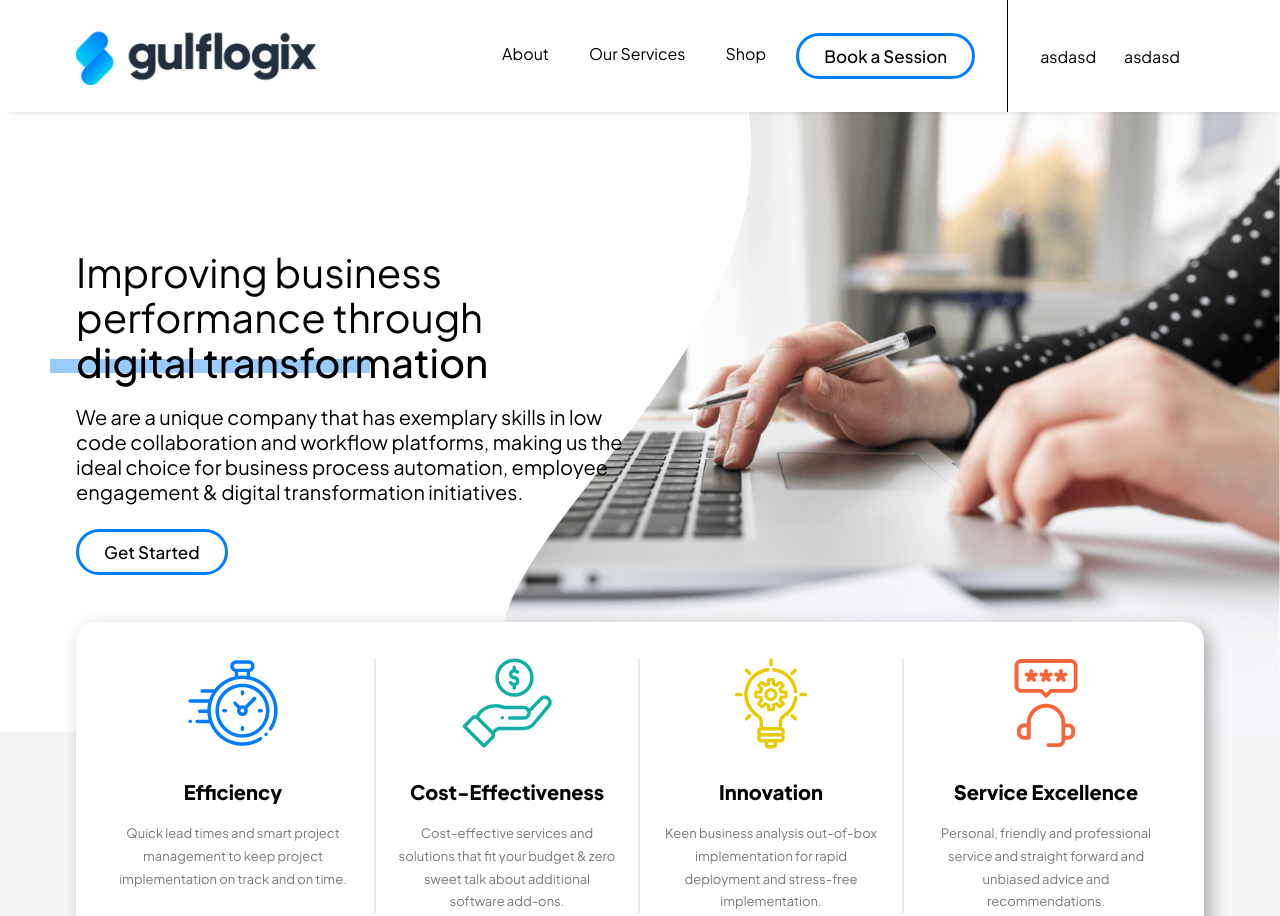
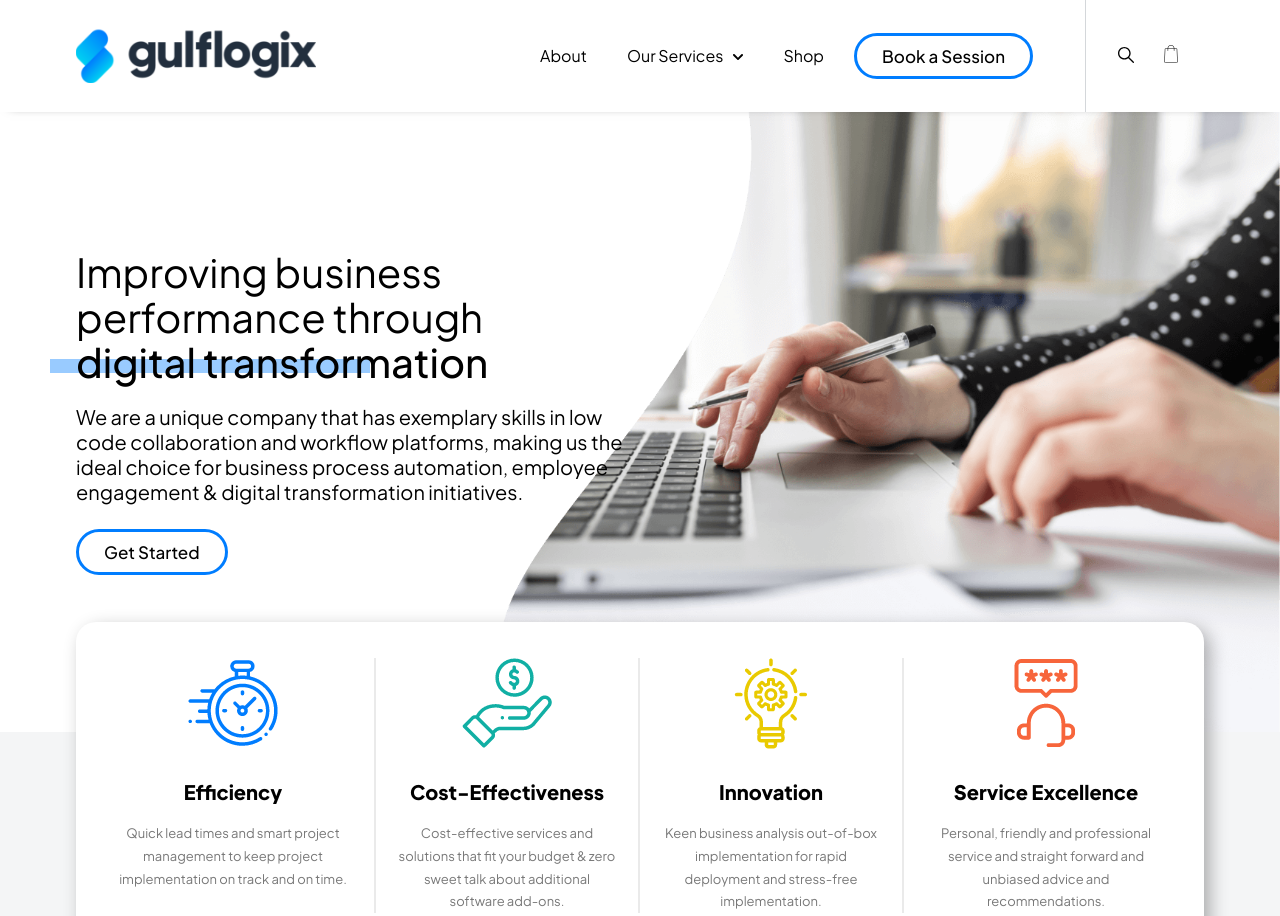
Before and after one commit to YashuaPervez/gulflofix, a Gatsby site: page / in a window 1280 px wide. Shown: the top 916 px of the page. Built offline with nearby package versions, Linux system fonts and the light colour scheme; Gatsby itself is replaced by a stand-in of ours.

Commit message:
Navbar UI improved

```diff
--- a/src/components/Layout/Navbar/IconList/index.jsx
+++ b/src/components/Layout/Navbar/IconList/index.jsx
@@ -1,13 +1,18 @@
 import React from "react";
 
 //
+import { Search, Bag } from "../../../icons";
 import "./index.scss";
 
 const IconList = () => {
   return (
-    <ul className="header-icon-list">
-      <li>asdasd</li>
-      <li>asdasd</li>
+    <ul className="header-icon-list hide-mobile">
+      <li>
+        <Search size={16} />
+      </li>
+      <li>
+        <Bag size={18} />
+      </li>
     </ul>
   );
 };
--- a/src/components/Layout/Navbar/IconList/index.scss
+++ b/src/components/Layout/Navbar/IconList/index.scss
@@ -1,13 +1,16 @@
+@import "../../../../styles/variables.scss";
+
 .header-icon-list {
   display: flex;
   list-style: none;
-  border-left: 1px solid black;
+  border-left: 1px solid rgba($color: $color-light, $alpha: 0.4);
   padding-left: 32px;
   margin-left: 32px;
   height: 112px;
   align-items: center;
 
   li {
+    cursor: pointer;
     &:not(:last-child) {
       margin-right: 28px;
     }
--- a/src/components/Layout/Navbar/Navigation/index.jsx
+++ b/src/components/Layout/Navbar/Navigation/index.jsx
@@ -5,23 +5,52 @@ import { Link } from "gatsby";
 import Button from "../../../UI/Button";
 
 //
+import { Bag, Search, DownArrow } from "../../../icons";
 import "./index.scss";
 
 const Navigation = () => {
   return (
     <nav className={`header-navigation `}>
       <ul>
-        <li>
+        <li className="nav-item">
           <Link to="/about-us">About</Link>
         </li>
-        <li>
-          <Link to="/our-services">Our Services</Link>
+        <li className="nav-item">
+          <Link to="/our-services">
+            <span className="text">Our Services</span>
+            <span className="end">
+              <DownArrow />
+            </span>
+          </Link>
+          <ul className="dropdown">
+            <h3 className="dropdown-title">Technology</h3>
+            <li className="dropdown-item">Office 365</li>
+            <li className="dropdown-item">Power Platform</li>
+            <li className="dropdown-item">SharePoint</li>
+            <h3 className="dropdown-title">Services</h3>
+            <li className="dropdown-item">Low Code Solution</li>
+            <li className="dropdown-item">Enablement & Traning Services</li>
+            <li className="dropdown-item">Implementation Services</li>
+          </ul>
         </li>
-        <li>
+        <li className="nav-item">
           <Link to="/">Shop</Link>
         </li>
-        <li>
+        <li className="nav-item hide-mobile">
           <Button>Book a Session</Button>
+        </li>
+        <li className="nav-item hide-desktop">
+          <Link to="/">Book a Session</Link>
+        </li>
+        <li className="nav-item hide-desktop">
+          <Link to="/">
+            <Search size={20} />
+          </Link>
+        </li>
+        <li className="nav-item hide-desktop">
+          <Link to="/">
+            <Bag size={20} />
+          </Link>
         </li>
       </ul>
     </nav>
--- a/src/components/Layout/Navbar/Navigation/index.scss
+++ b/src/components/Layout/Navbar/Navigation/index.scss
@@ -1,7 +1,11 @@
 @import "../../../../styles/variables.scss";
 
 .header-navigation {
-  flex: 1;
+  width: 100%;
+
+  @media (min-width: $desktop) {
+    flex: 1;
+  }
 
   ul {
     display: flex;
@@ -13,19 +17,36 @@
       flex-direction: row;
     }
 
-    li {
+    .nav-item {
+      @media (min-width: $desktop) {
+        height: 112px;
+        display: flex;
+        align-items: center;
+      }
+
       a {
         color: #000;
-        padding: 10px;
-        display: block;
+        display: flex;
+
+        @media (min-width: $desktop) {
+          line-height: 112px;
+          padding: 10px;
+        }
 
         &:hover {
           color: $color-p;
         }
+
+        .text {
+          flex: 1;
+        }
+        .end {
+          margin-left: 10px;
+        }
       }
 
       &:not(:last-child) {
-        margin-bottom: 10px;
+        margin-bottom: 16px;
         @media (min-width: $desktop) {
           margin-right: 20px;
           margin-bottom: 0px;
@@ -33,4 +54,37 @@
       }
     }
   }
+
+  .dropdown {
+    background-color: #fff;
+    border-top: 1px solid rgba($color: $color-light, $alpha: 0.4);
+    flex-direction: column;
+    align-items: flex-start;
+    position: absolute;
+    top: 112px;
+    width: 280px;
+    padding: 24px;
+    display: none;
+
+    .dropdown-title {
+      font-size: 20px;
+      font-weight: 500;
+      margin-bottom: 10px;
+    }
+
+    .dropdown-item {
+      font-size: 12px;
+      font-weight: 500;
+      margin-bottom: 6px;
+    }
+  }
+
+  .nav-item {
+    &:hover,
+    &:focus {
+      .dropdown {
+        display: flex;
+      }
+    }
+  }
 }
--- a/src/components/Layout/Navbar/index.jsx
+++ b/src/components/Layout/Navbar/index.jsx
@@ -1,4 +1,5 @@
 import React, { useState } from "react";
+import { Link } from "gatsby";
 
 // Components
 import Container from "../../UI/Container";
@@ -17,7 +18,9 @@ const Navbar = () => {
     <header className="navbar">
       <Container>
         <div className="navbar-content">
-          <img src={LogoImage} />
+          <Link to="/">
+            <img src={LogoImage} />
+          </Link>
           <div className={`collapse-able ${active ? "active" : ""}`}>
             <Navigation active={active} />
             <IconList />
--- a/src/components/Layout/Navbar/index.scss
+++ b/src/components/Layout/Navbar/index.scss
@@ -2,6 +2,7 @@
 
 .navbar {
   background-color: #fff;
+  position: relative;
 
   @media (min-width: $desktop) {
     box-shadow: 0 4px 10px -10px rgba(0, 0, 0, 0.6);
@@ -11,7 +12,6 @@
     height: 112px;
     display: flex;
     align-items: center;
-    position: relative;
 
     .collapse-able {
       display: flex;
@@ -30,10 +30,12 @@
       transition: 0.15s;
 
       &.active {
-        height: 0px;
-        opacity: 1;
-        visibility: visible;
-        height: 380px;
+        @media (max-width: #{$desktop - 1px}) {
+          height: 0px;
+          opacity: 1;
+          visibility: visible;
+          height: 300px;
+        }
       }
 
       @media (min-width: $desktop) {
--- /dev/null
+++ b/src/components/icons.jsx
@@ -0,0 +1,64 @@
+import React from "react";
+
+export const Search = ({ size = 10, color }) => {
+  return (
+    <svg
+      xmlns="http://www.w3.org/2000/svg"
+      x="0"
+      y="0"
+      enableBackground="new 0 0 487.95 487.95"
+      version="1.1"
+      viewBox="0 0 487.95 487.95"
+      xmlSpace="preserve"
+      height={size}
+      width={size}
+    >
+      <path
+        fill={color}
+        d="M481.8 453l-140-140.1c27.6-33.1 44.2-75.4 44.2-121.6C386 85.9 299.5.2 193.1.2S0 86 0 191.4s86.5 191.1 192.9 191.1c45.2 0 86.8-15.5 119.8-41.4l140.5 140.5c8.2 8.2 20.4 8.2 28.6 0 8.2-8.2 8.2-20.4 0-28.6zM41 191.4c0-82.8 68.2-150.1 151.9-150.1s151.9 67.3 151.9 150.1-68.2 150.1-151.9 150.1S41 274.1 41 191.4z"
+      ></path>
+    </svg>
+  );
+};
+
+export const Bag = ({ size = 10, color }) => {
+  return (
+    <svg
+      xmlns="http://www.w3.org/2000/svg"
+      x="0"
+      y="0"
+      enableBackground="new 0 0 511 511"
+      version="1.1"
+      viewBox="0 0 511 511"
+      xmlSpace="preserve"
+      height={size}
+      width={size}
+    >
+      <path
+        fill={color}
+        d="M445.663 469.921L431.301 110.88A15.457 15.457 0 00415.814 96H351v-.5C351 42.841 308.159 0 255.5 0S160 42.841 160 95.5v.5H95.187a15.459 15.459 0 00-15.488 14.88L65.337 469.921c-.434 10.842 3.468 21.122 10.985 28.946C83.84 506.691 93.956 511 104.806 511h301.389c10.851 0 20.966-4.309 28.484-12.133 7.516-7.825 11.418-18.104 10.984-28.946zM175 95.5c0-44.388 36.112-80.5 80.5-80.5S336 51.112 336 95.5v.5H175v-.5zm248.862 392.974c-4.663 4.853-10.938 7.526-17.667 7.526H104.806c-6.73 0-13.004-2.672-17.667-7.525-4.663-4.853-7.083-11.229-6.813-17.954L94.687 111.48c.011-.27.23-.48.5-.48H160v48.5a7.5 7.5 0 0015 0V111h161v48.5a7.5 7.5 0 0015 0V111h64.814c.269 0 .488.21.499.48l14.362 359.041c.269 6.724-2.151 13.1-6.813 17.953z"
+      ></path>
+    </svg>
+  );
+};
+
+export const DownArrow = ({ size = 10, color }) => {
+  return (
+    <svg
+      xmlns="http://www.w3.org/2000/svg"
+      x="0"
+      y="0"
+      enableBackground="new 0 0 55.751 55.751"
+      version="1.1"
+      viewBox="0 0 55.751 55.751"
+      xmlSpace="preserve"
+      height={size}
+      width={size}
+    >
+      <path
+        fill={color}
+        d="M31.836 43.006c.282-.281.518-.59.725-.912L54.17 20.485a5.403 5.403 0 000-7.638 5.403 5.403 0 00-7.638 0l-18.608 18.61L9.217 12.753A5.4 5.4 0 000 16.571a5.363 5.363 0 001.582 3.816l21.703 21.706c.207.323.445.631.729.913a5.367 5.367 0 003.91 1.572 5.37 5.37 0 003.912-1.572z"
+      ></path>
+    </svg>
+  );
+};
--- a/src/styles/utils.scss
+++ b/src/styles/utils.scss
@@ -1,3 +1,5 @@
+@import "../styles/variables.scss";
+
 // Colors
 .color-blue {
   color: $color-blue;
@@ -57,3 +59,14 @@
 .mb-lg {
   margin-bottom: 32px;
 }
+
+.hide-mobile {
+  @media (max-width: #{$desktop - 1px}) {
+    display: none !important;
+  }
+}
+.hide-desktop {
+  @media (min-width: $desktop) {
+    display: none !important;
+  }
+}
```
